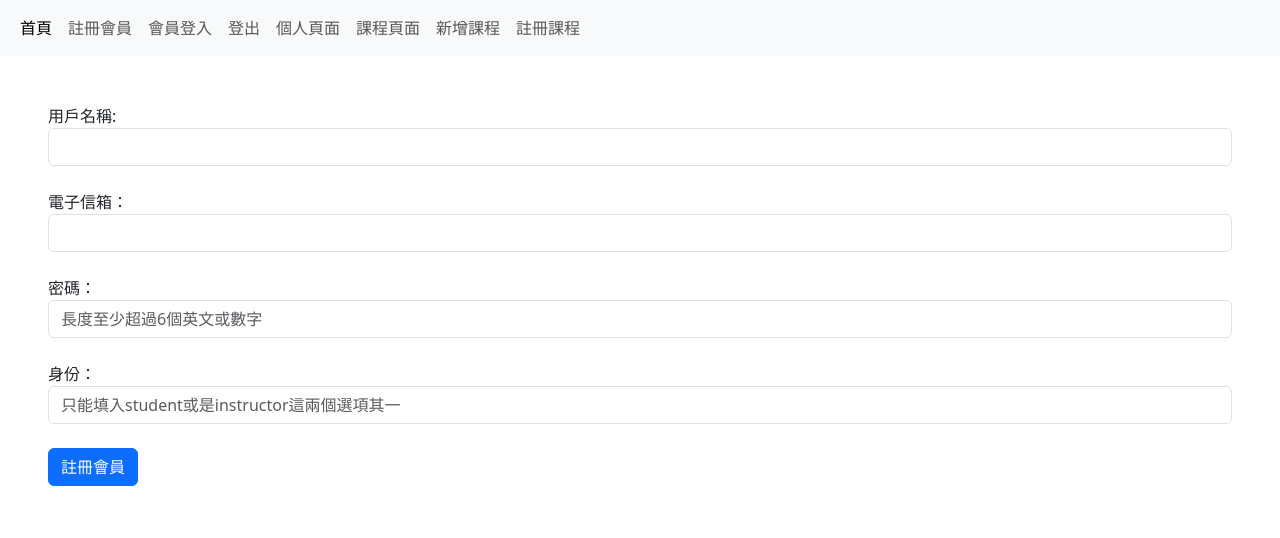
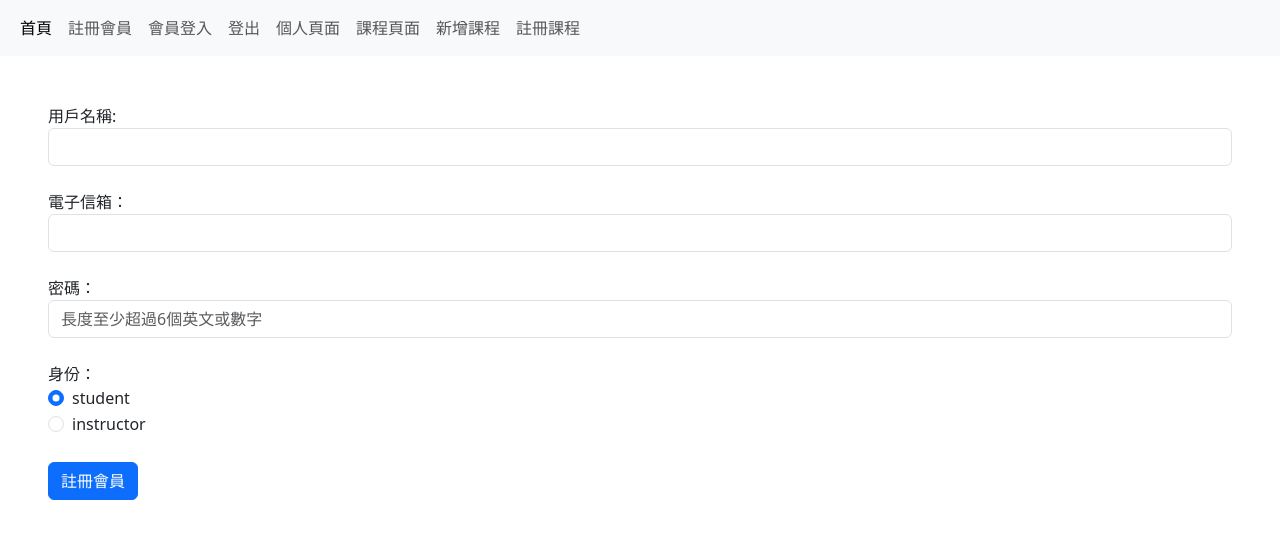
Before and after one commit to Yumi1298/class-project, a React (Create React App) app in the folder client/: page /register in a window 1280 px wide. Shown: the top 538 px of the page. Built offline with nearby package versions, Linux system fonts and the light colour scheme.

Commit message:
錯誤訊息顯示

```diff
--- a/client/src/components/register-component.js
+++ b/client/src/components/register-component.js
@@ -8,6 +8,7 @@ const RegisterComponent = () => {
   let [email, setEmail] = useState("");
   let [password, setPassword] = useState("");
   let [role, setRole] = useState("");
+  let [message, setMessage] = useState("");
 
   const handleChangeUsername = (e) => {
     setUsername(e.target.value);
@@ -32,13 +33,15 @@ const RegisterComponent = () => {
         navigate("/login");
       })
       .catch((e) => {
-        console.log(e);
+        // console.log(e);
+        setMessage(e.response.data);
       });
   };
 
   return (
     <div style={{ padding: "3rem" }} className="col-md-12">
       <div>
+        {message && <div className="alert alert-danger">{message}</div>}
         <div>
           <label htmlFor="username">用戶名稱:</label>
           <input
@@ -72,7 +75,7 @@ const RegisterComponent = () => {
         <br />
         <div className="form-group">
           <label htmlFor="password">身份：</label>
-          {/* <div class="form-check">
+          <div class="form-check">
             <input
               class="form-check-input"
               type="radio"
@@ -96,14 +99,14 @@ const RegisterComponent = () => {
             <label class="form-check-label" for="role">
               instructor
             </label>
-          </div> */}
-          <input
+          </div>
+          {/* <input
             type="text"
             onChange={handleChangeRole}
             className="form-control"
             placeholder="只能填入student或是instructor這兩個選項其一"
             name="role"
-          />
+          /> */}
         </div>
         <br />
         <button onClick={handleRegister} className="btn btn-primary">
```
